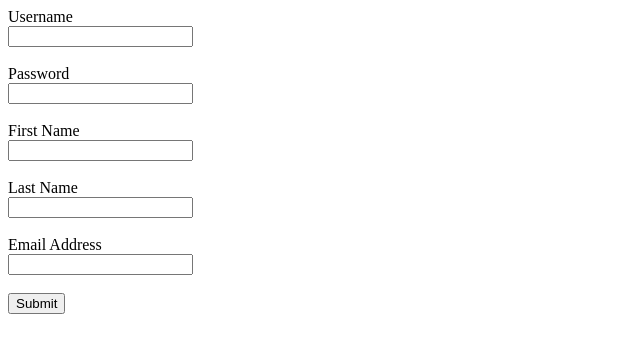
After one commit to IT490-Group4/database_1, a Flask app: template front_end/templates/register.html in a window 1280 px wide. The commit adds this page. Shown: the top 353 px of the page, without its empty margins (0-640 px from the left). Run offline with Flask 2, Linux system fonts and the light colour scheme; the template is opened without the code that fills it, so the values that code supplies are empty.

Commit message:
Add files via upload

```diff
--- a/front_end/templates/index.html
+++ b/front_end/templates/index.html
@@ -14,5 +14,7 @@
 
             <input type="submit" value="Submit">
         </form>
+		<br>
+		<button onclick = "location.href = './register.html';">Register</button>
     </body>
 </html>
--- /dev/null
+++ b/front_end/templates/register.html
@@ -0,0 +1,33 @@
+<!doctype html>
+<html>
+    <body>
+        <form action="/submit">
+            <label>Username</label>
+            <br>
+            <input type="text">
+            <br><br>
+
+            <label>Password</label>
+            <br>
+            <input type="text">
+            <br><br>
+
+			<label>First Name</label>
+            <br>
+            <input type="text">
+            <br><br>
+
+			<label>Last Name</label>
+            <br>
+            <input type="text">
+            <br><br>
+
+			<label>Email Address</label>
+            <br>
+            <input type="text">
+            <br><br>
+
+            <input type="submit" value="Submit">
+        </form>
+    </body>
+</html>
```
